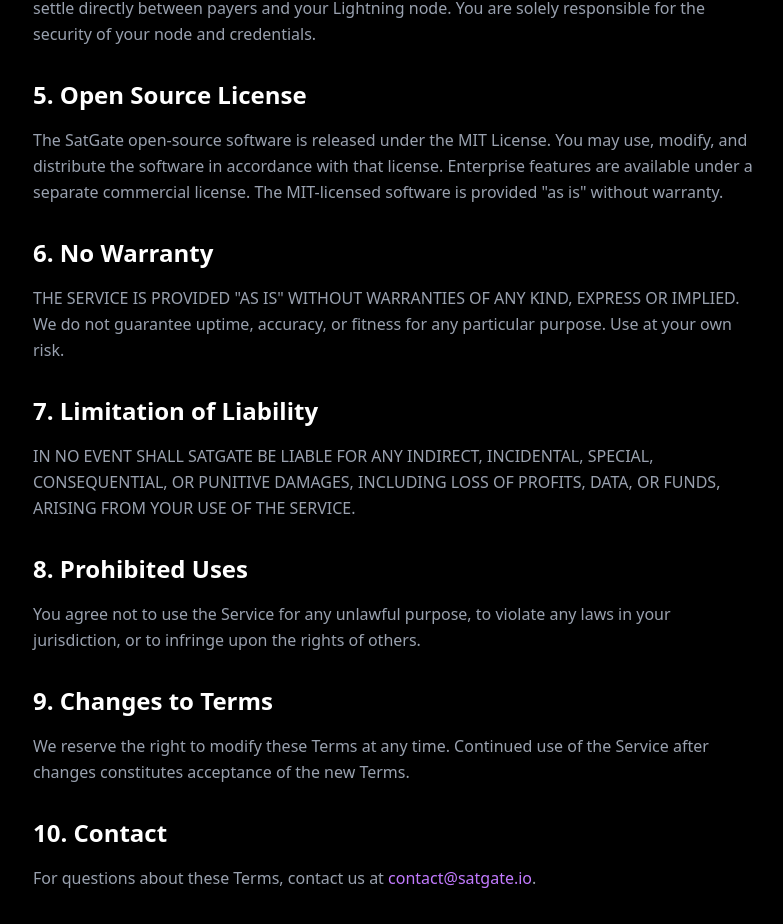
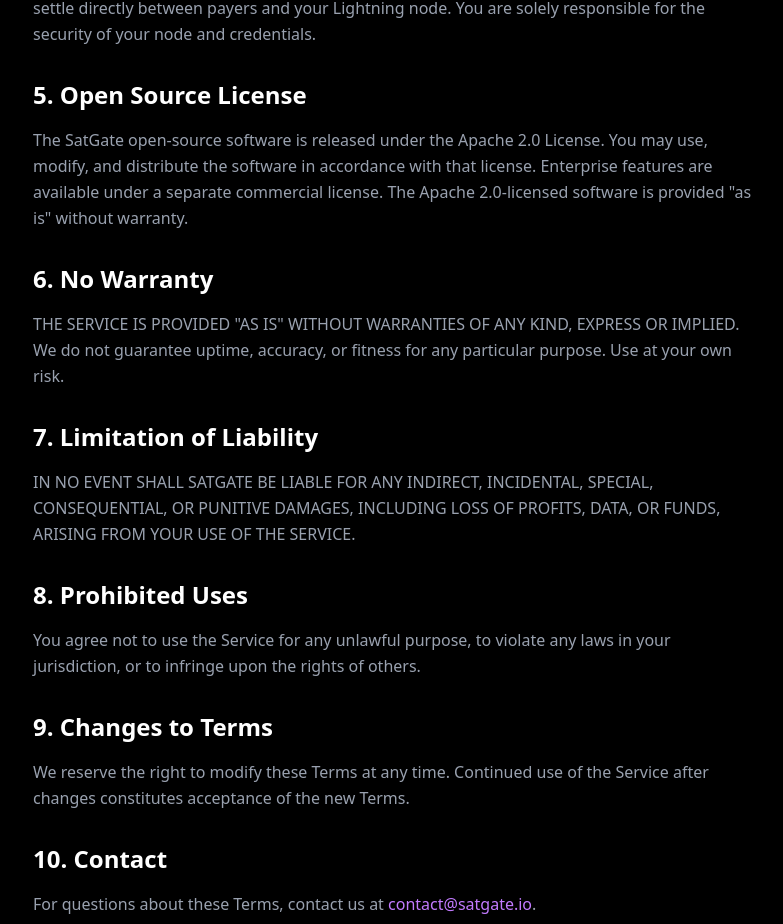
Before and after one commit to SatGate-io/satgate, a Next.js app in the folder satgate-landing/: page /terms in a window 1280 px wide. Shown: the part 897-1821 px from the top of the page, without its empty margins (247-1030 px from the left). Built offline with nearby package versions, Linux system fonts and the light colour scheme.

Commit message:
fix: Apache 2.0 license references in security + terms pages

```diff
--- a/satgate-landing/app/security/page.tsx
+++ b/satgate-landing/app/security/page.tsx
@@ -219,7 +219,7 @@ export default function SecurityPage() {
             </div>
             <div className="grid grid-cols-1 md:grid-cols-2 gap-3">
               {[
-                { title: 'Open Source', items: ['Core gateway is MIT licensed', 'Full source audit at any time', 'No black boxes'] },
+                { title: 'Open Source', items: ['Core gateway is Apache 2.0 licensed', 'Full source audit at any time', 'No black boxes'] },
                 { title: 'Dependencies', items: ['Automated Dependabot updates', 'Go vulnerability scanning', 'Checksum verification'] },
                 { title: 'Infrastructure', items: ['TLS 1.2+ enforced', 'Stateless gateway design', 'Minimal attack surface'] },
                 { title: 'Code Quality', items: ['Required code review', 'Automated tests on every PR', 'Static analysis enforced'] },
--- a/satgate-landing/app/terms/page.tsx
+++ b/satgate-landing/app/terms/page.tsx
@@ -60,9 +60,9 @@ export default function TermsPage() {
           <section>
             <h2 className="text-2xl font-bold text-white mb-4">5. Open Source License</h2>
             <p className="text-gray-400 leading-relaxed">
-              The SatGate open-source software is released under the MIT License. You may use, modify, and distribute
+              The SatGate open-source software is released under the Apache 2.0 License. You may use, modify, and distribute
               the software in accordance with that license. Enterprise features are available under a separate
-              commercial license. The MIT-licensed software is provided &quot;as is&quot; without warranty.
+              commercial license. The Apache 2.0-licensed software is provided &quot;as is&quot; without warranty.
             </p>
           </section>
 
```
